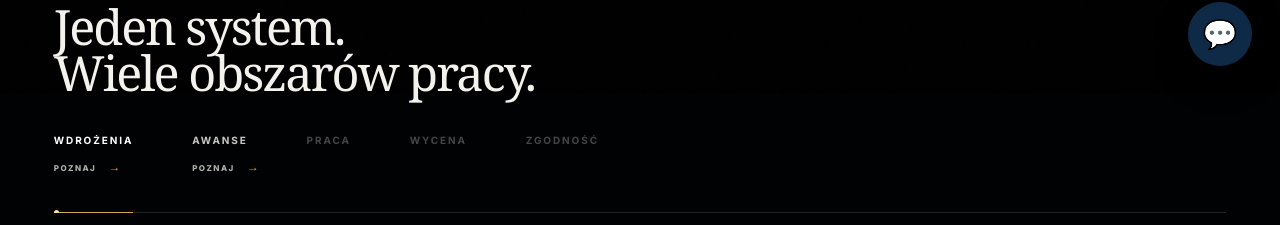
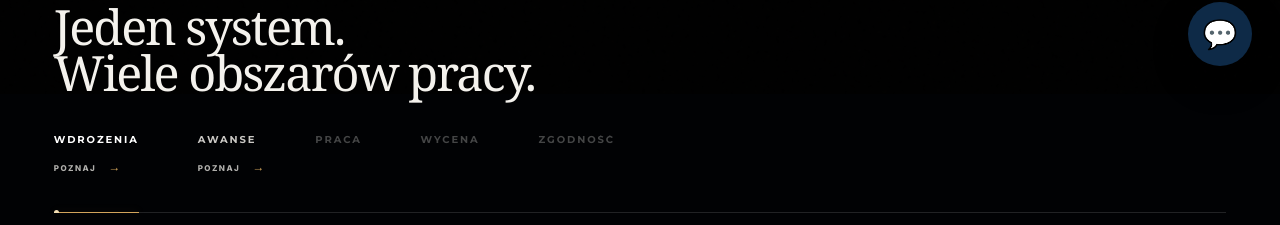
Before and after one commit to vernegroup/bos-platform, a Next.js app: page / in a window 1280 px wide. Shown: the part 706-931 px from the top of the page. Built offline with nearby package versions, Linux system fonts and the light colour scheme.

Commit message:
FONT-03 use Montserrat for public product rail

```diff
--- a/app/layout.tsx
+++ b/app/layout.tsx
@@ -1,5 +1,5 @@
 import type { Metadata } from "next";
-import { Inter, Cormorant_Garamond } from "next/font/google";
+import { Inter, Cormorant_Garamond, Montserrat } from "next/font/google";
 import "./globals.css";
 
 const inter = Inter({
@@ -11,6 +11,12 @@ const cormorant = Cormorant_Garamond({
   subsets: ["latin", "latin-ext"],
   variable: "--font-heading",
   weight: ["400", "500", "600", "700"],
+});
+
+const montserrat = Montserrat({
+  subsets: ["latin", "latin-ext"],
+  variable: "--font-product-rail",
+  weight: ["700"],
 });
 
 export const metadata: Metadata = {
@@ -27,7 +33,7 @@ export default function RootLayout({
   return (
     <html
       lang="pl"
-      className={`${inter.variable} ${cormorant.variable}`}
+      className={`${inter.variable} ${cormorant.variable} ${montserrat.variable}`}
     >
       <body>{children}</body>
     </html>
--- a/app/public-products.css
+++ b/app/public-products.css
@@ -48,7 +48,7 @@
 .bos-product-rail__name{
   position:relative;z-index:2;padding:0;
   color:rgba(246,244,239,.82);
-  font-family:var(--font-body),Arial,sans-serif;
+  font-family:var(--font-product-rail),Arial,sans-serif;
   font-size:clamp(10px,.72vw,14px);
   font-weight:700;
   font-synthesis:none;
```
